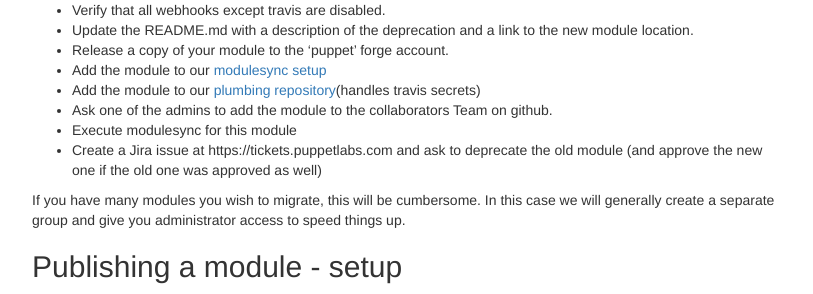
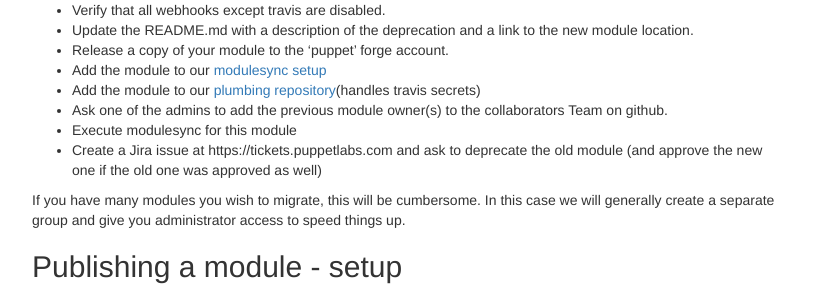
Before and after one commit to voxpupuli/voxpupuli.github.io, a Jekyll site: the page built from docs/index.md, in a window 1280 px wide and 900 px high, scrolled down 772 px. Shown: the part 158-452 px from the top of the window, without its empty margins (233-1046 px from the left). Built offline with Jekyll 4.4.1, drawn with Linux system fonts in a browser that asks for light colours; nearby versions of some CDN libraries.

Commit message:
Migration doc clarity
You add people, not modules, to teams.

```diff
--- a/docs/index.md
+++ b/docs/index.md
@@ -49,7 +49,7 @@
 * Release a copy of your module to the 'puppet' forge account.
 * Add the module to our [modulesync setup](https://github.com/voxpupuli/modulesync_config/blob/master/managed_modules.yml)
 * Add the module to our [plumbing repository](https://github.com/voxpupuli/plumbing/blob/master/share/modules)(handles travis secrets)
-* Ask one of the admins to add the module to the collaborators Team on github.
+* Ask one of the admins to add the previous module owner(s) to the collaborators Team on github.
 * Execute modulesync for this module
 * Create a Jira issue at https://tickets.puppetlabs.com and ask to deprecate the old module (and approve the new one if the old one was approved as well)
 
```
